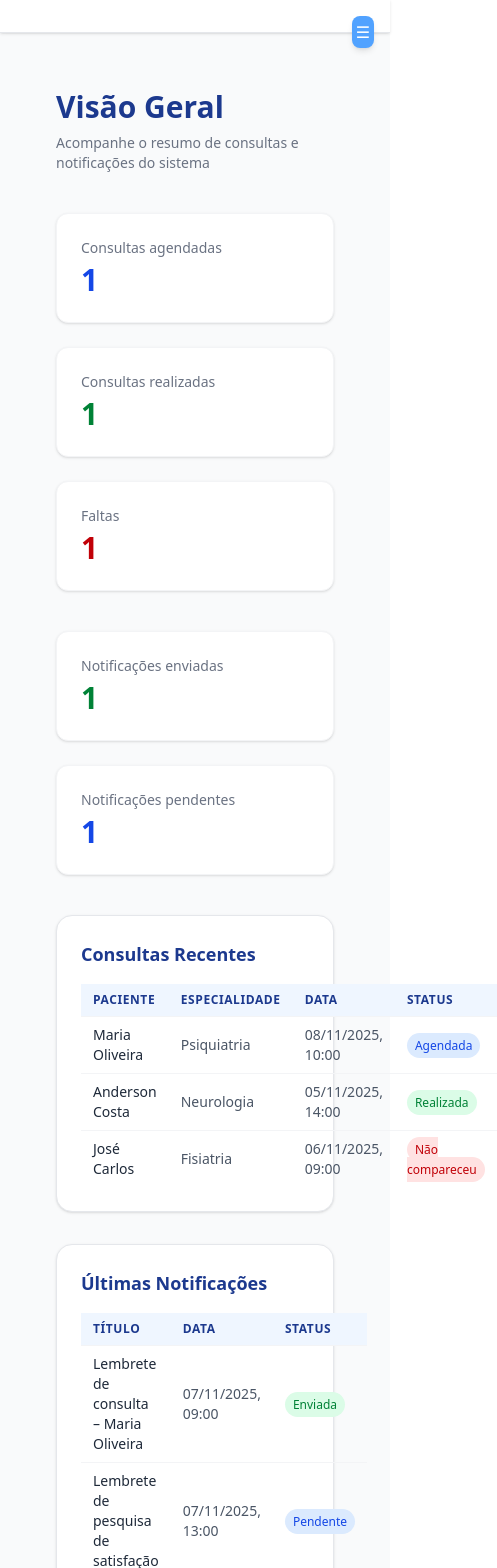
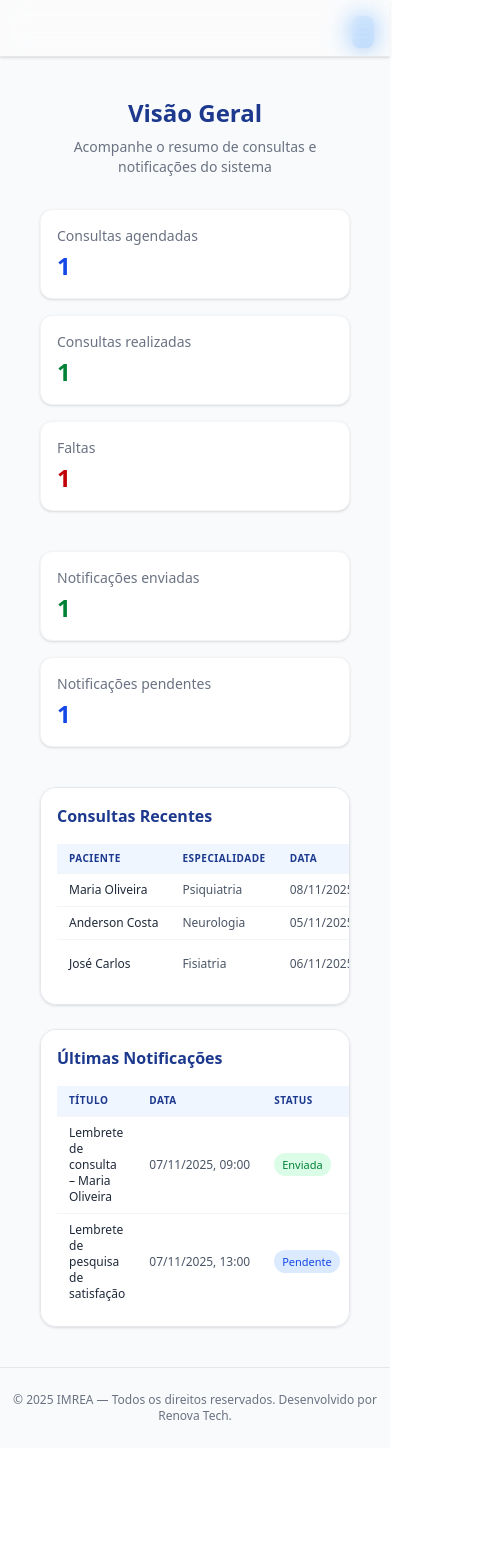
Before and after one commit to A2L-Solutions-Challenge-FIAP/Sprint-3, a React (Vite) app: page /dashboard in a window 390 px wide. Shown: the top 1568 px of the page, 497 px wide, since content can reach past the window. After the commit the page ends 1448 px from the top, so only its background shows below. Built offline with nearby package versions, Linux system fonts and the light colour scheme.

Commit message:
responsividade

```diff
--- a/src/components/Header.tsx
+++ b/src/components/Header.tsx
@@ -8,7 +8,7 @@ export default function Header() {
   const navigate = useNavigate();
 
   return (
-    <header className="bg-white border-b border-gray-200 shadow-sm sticky top-0 z-40">
+    <header className="  shadow-sm  top-0 z-40 sticky  backdrop-blur-md bg-white/30 border-b border-gray-200">
       <div className="max-w-6xl mx-auto flex flex-wrap items-center justify-between px-6 py-4 ">
         <div
           className="flex items-center gap-2 cursor-pointer"
--- a/src/components/Sidebar.tsx
+++ b/src/components/Sidebar.tsx
@@ -26,7 +26,7 @@ const Sidebar = () => {
 
       <nav
         className={`
-          fixed top-0 left-0 h-full bg-blue-energy text-white flex flex-col duration-300
+          fixed top-0 left-0 h-screen bg-blue-energy text-white flex flex-col duration-300
           ${open ? "  fixed top-0 left-0 w-full h-full p-6 z-40 " : "hidden"}
           md:relative md:flex md:flex-col md:h-auto md:p-4
           ${desktopOpen ? "md:w-70" : "md:w-20"}
--- a/src/components/TopBar.tsx
+++ b/src/components/TopBar.tsx
@@ -5,8 +5,9 @@ export default function Header() {
   const navigate = useNavigate();
 
   return (
-    <header className="bg-white border-b border-gray-200 shadow-sm sticky top-0 justify-between z-40 ">
-      <div className="max-w-6xl mx-auto flex items-center justify-between px-6 py-4">
+    <header className="sticky top-0 z-50 backdrop-blur-md bg-white/30 border-b border-gray-200 shadow-sm
+            flex items-center justify-between px-6 py-3">
+      <div className="max-w-6xl  flex items-center justify-between px-6 py-4">
 
         <Button
           variant="primary"
--- a/src/layouts/DashboardLayout.tsx
+++ b/src/layouts/DashboardLayout.tsx
@@ -1,3 +1,4 @@
+
 import { Outlet } from "react-router-dom";
 import Sidebar from "../components/Sidebar";
 import TopBar from "../components/TopBar";
@@ -6,12 +7,13 @@ import Footer from "../components/Footer";
 
 
 export default function DashboardLayout() {
+
   return (
     <div className="flex min-h-screen bg-gray-50 text-gray-900">
-      <Sidebar />
-      <div className="flex-1 flex flex-col">
-        <TopBar/>
-        <main className="flex-1 p-6">
+        <Sidebar />
+      <div className="flex-1 flex flex-col ">
+        <TopBar  />
+        <main className="flex-1 p-6 overflow-y-auto ">
           <Outlet />
         </main>
       <Footer/>
--- a/src/pages/Dashboard.tsx
+++ b/src/pages/Dashboard.tsx
@@ -35,48 +35,56 @@ export default function Dashboard() {
   const notificacoesPendentes = notificacoesMock.filter((n) => n.status === "Pendente").length;
 
   return (
-    <div className="p-8 bg-gray-50 min-h-screen">
+    <div className="p-4 sm:p-6 lg:p-8 bg-gray-50 min-h-screen">
 
-      <header className="mb-10">
-        <h1 className="text-3xl font-bold text-blue-900 mb-2">Visão Geral</h1>
-        <p className="text-gray-500 text-sm">
+      <header className="mb-8 lg:mb-10 text-center lg:text-left">
+        <h1 className="text-2xl sm:text-3xl xl:text-4xl font-bold text-blue-900 mb-2">Visão Geral</h1>
+        <p className="text-gray-500 text-sm sm:text-base lg:text-lg">
           Acompanhe o resumo de consultas e notificações do sistema
         </p>
       </header>
 
-      <section className="grid grid-cols-1 sm:grid-cols-3 gap-6 mb-10">
-        <div className="bg-white p-6 rounded-xl shadow-sm border border-gray-100">
+      <section className="grid grid-cols-1 sm:grid-cols-2 lg:grid-cols-3 gap-4 sm:gap-6 mb-10">
+        <div className="bg-white p-4 sm:p-6 rounded-xl shadow-sm border border-gray-100">
           <h3 className="text-sm text-gray-500">Consultas agendadas</h3>
-          <p className="text-3xl font-bold text-blue-700 mt-1">{consultasAgendadas}</p>
+          <p className="text-2xl sm:text-3xl font-bold text-blue-700 mt-1">{consultasAgendadas}</p>
         </div>
-        <div className="bg-white p-6 rounded-xl shadow-sm border border-gray-100">
+        <div className="bg-white p-4  sm:p-6 rounded-xl shadow-sm border border-gray-100">
           <h3 className="text-sm text-gray-500">Consultas realizadas</h3>
-          <p className="text-3xl font-bold text-green-700 mt-1">{consultasRealizadas}</p>
+          <p className="text-2xl sm:text-3xl font-bold text-green-700 mt-1">{consultasRealizadas}</p>
         </div>
-        <div className="bg-white p-6 rounded-xl shadow-sm border border-gray-100">
+        <div className="bg-white p-4 sm:p-6 rounded-xl shadow-sm border border-gray-100">
           <h3 className="text-sm text-gray-500">Faltas</h3>
-          <p className="text-3xl font-bold text-red-700 mt-1">{consultasFaltas}</p>
+          <p className="text-2xl sm:text-3xl font-bold text-red-700 mt-1">{consultasFaltas}</p>
         </div>
       </section>
 
-      <section className="grid grid-cols-1 sm:grid-cols-2 gap-6 mb-10">
-        <div className="bg-white p-6 rounded-xl shadow-sm border border-gray-100">
+      <section className="grid grid-cols-1 sm:grid-cols-2 gap-4 sm:gap-6 mb-10">
+    <div className="bg-white p-4 sm:p-6 rounded-xl shadow-sm border border-gray-100">
       <h3 className="text-sm text-gray-500">Notificações enviadas</h3>
-          <p className="text-3xl font-bold text-green-700 mt-1">{notificacoesEnviadas}</p>
+      <p className="text-2xl sm:text-3xl font-bold text-green-700 mt-1">
+        {notificacoesEnviadas}
+      </p>
     </div>
-        <div className="bg-white p-6 rounded-xl shadow-sm border border-gray-100">
+
+    <div className="bg-white p-4 sm:p-6 rounded-xl shadow-sm border border-gray-100">
       <h3 className="text-sm text-gray-500">Notificações pendentes</h3>
-          <p className="text-3xl font-bold text-blue-700 mt-1">{notificacoesPendentes}</p>
+      <p className="text-2xl sm:text-3xl font-bold text-blue-700 mt-1">
+        {notificacoesPendentes}
+      </p>
     </div>
   </section>
 
 
-      <div className="grid grid-cols-1 lg:grid-cols-2 gap-8">
+  <div className="grid grid-cols-1 xl:grid-cols-2 gap-6 xl:gap-8">
 
-        <div className="bg-white border border-gray-200 rounded-2xl p-6 shadow-sm">
-          <h2 className="text-lg font-semibold text-blue-900 mb-4">Consultas Recentes</h2>
-          <table className="min-w-full text-sm">
-            <thead className="bg-blue-50 text-blue-900 uppercase text-xs tracking-wider">
+    <div className="bg-white border border-gray-200 rounded-2xl p-4 sm:p-6 shadow-sm overflow-x-auto">
+      <h2 className="text-base sm:text-lg font-semibold text-blue-900 mb-4">
+        Consultas Recentes
+      </h2>
+
+      <table className="min-w-full text-xs sm:text-sm">
+        <thead className="bg-blue-50 text-blue-900 uppercase text-[10px] sm:text-xs tracking-wider">
           <tr>
             <th className="px-3 py-2 text-left">Paciente</th>
             <th className="px-3 py-2 text-left">Especialidade</th>
@@ -86,10 +94,15 @@ export default function Dashboard() {
         </thead>
         <tbody>
           {consultasMock.map((c) => (
-                <tr key={c.id} className="border-t border-gray-100 hover:bg-blue-50/40">
-                  <td className="px-3 py-2 font-medium text-gray-800">{c.paciente}</td>
+            <tr
+              key={c.id}
+              className="border-t border-gray-100 hover:bg-blue-50/40 transition"
+            >
+              <td className="px-3 py-2 font-medium text-gray-800 whitespace-nowrap">
+                {c.paciente}
+              </td>
               <td className="px-3 py-2 text-gray-600">{c.especialidade}</td>
-                  <td className="px-3 py-2 text-gray-600">
+              <td className="px-3 py-2 text-gray-600 whitespace-nowrap">
                 {new Date(c.data).toLocaleString("pt-BR", {
                   dateStyle: "short",
                   timeStyle: "short",
@@ -97,7 +110,7 @@ export default function Dashboard() {
               </td>
               <td className="px-3 py-2">
                 <span
-                      className={`px-2 py-1 text-xs rounded-full font-medium ${
+                  className={`px-2 py-1 text-[11px] sm:text-xs rounded-full font-medium ${
                     c.status === "Realizada"
                       ? "bg-green-100 text-green-700"
                       : c.status === "Não compareceu"
@@ -114,10 +127,14 @@ export default function Dashboard() {
       </table>
     </div>
 
-        <div className="bg-white border border-gray-200 rounded-2xl p-6 shadow-sm">
-          <h2 className="text-lg font-semibold text-blue-900 mb-4">Últimas Notificações</h2>
-          <table className="min-w-full text-sm">
-            <thead className="bg-blue-50 text-blue-900 uppercase text-xs tracking-wider">
+
+    <div className="bg-white border border-gray-200 rounded-2xl p-4 sm:p-6 shadow-sm overflow-x-auto">
+      <h2 className="text-base sm:text-lg font-semibold text-blue-900 mb-4">
+        Últimas Notificações
+      </h2>
+
+      <table className="min-w-full text-xs sm:text-sm">
+        <thead className="bg-blue-50 text-blue-900 uppercase text-[10px] sm:text-xs tracking-wider">
           <tr>
             <th className="px-3 py-2 text-left">Título</th>
             <th className="px-3 py-2 text-left">Data</th>
@@ -126,9 +143,14 @@ export default function Dashboard() {
         </thead>
         <tbody>
           {notificacoesMock.map((n) => (
-                <tr key={n.id} className="border-t border-gray-100 hover:bg-blue-50/40">
-                  <td className="px-3 py-2 font-medium text-gray-800">{n.titulo}</td>
-                  <td className="px-3 py-2 text-gray-600">
+            <tr
+              key={n.id}
+              className="border-t border-gray-100 hover:bg-blue-50/40 transition"
+            >
+              <td className="px-3 py-2 font-medium text-gray-800">
+                {n.titulo}
+              </td>
+              <td className="px-3 py-2 text-gray-600 whitespace-nowrap">
                 {new Date(n.dataEnvio).toLocaleString("pt-BR", {
                   dateStyle: "short",
                   timeStyle: "short",
@@ -136,7 +158,7 @@ export default function Dashboard() {
               </td>
               <td className="px-3 py-2">
                 <span
-                      className={`px-2 py-1 text-xs rounded-full font-medium ${
+                  className={`px-2 py-1 text-[11px] sm:text-xs rounded-full font-medium ${
                     n.status === "Enviada"
                       ? "bg-green-100 text-green-700"
                       : "bg-blue-100 text-blue-700"
```
Lines whose indentation alone changed are shown as unchanged.
